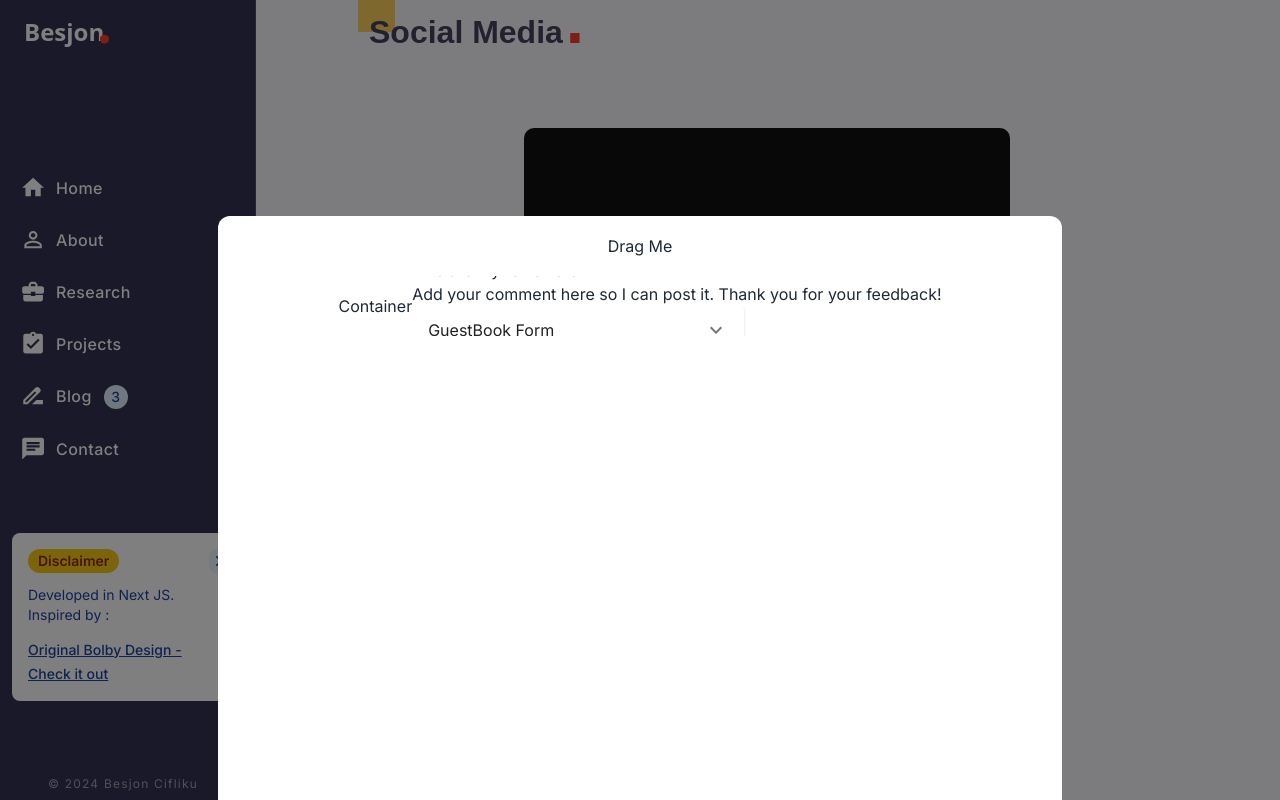
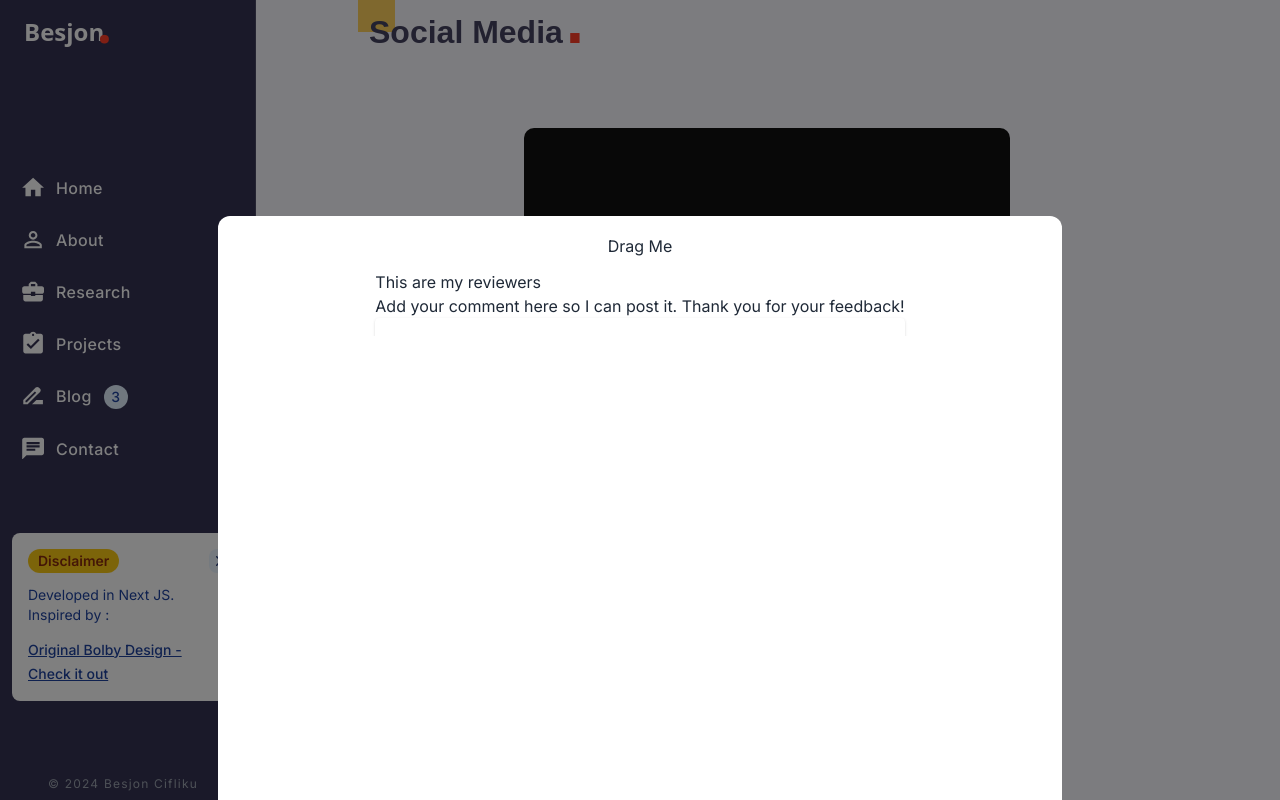
Before and after one commit to besjoncifliku/bolby-next-portofolio, a Next.js app: page / in a window 1280 px wide. Both pictures are taken after a click on the button "GuestBook". Built offline with nearby package versions, Linux system fonts and the light colour scheme.

Commit message:
Guestbook form cannot open on load

```diff
--- a/src/components/_generics/ExpandibleForm.tsx
+++ b/src/components/_generics/ExpandibleForm.tsx
@@ -15,17 +15,22 @@ type ExpandibleFormFC = {
  */
 export const ExpandibleForm = ({ formControls }: ExpandibleFormFC): JSX.Element => {
     return (
-        <div className="flex" style={{ overflow: 'hidden' }}>
+        <div>
             <Accordion>
                 <AccordionSummary
                     expandIcon={ <ExpandMoreIcon /> }
-                    aria-controls="panel1-content"
-                    id="panel1-header"
+                    aria-controls="expandible-forms"
                 >
                     GuestBook Form
                 </AccordionSummary>
                 <AccordionDetails>
-                    { cloneElement(formControls) }
+                    <div className={'text-gray-800'}>
+                        Test me
+                    </div>
+                    { formControls
+                        ? cloneElement(formControls)
+                        : <p className={'text-gray-800 text-sm text-center'}>Sorry, cannot load the form!</p>
+                    }
                 </AccordionDetails>
             </Accordion>
         </div>
--- a/src/components/_generics/StickyBottomModal.tsx
+++ b/src/components/_generics/StickyBottomModal.tsx
@@ -109,7 +109,7 @@ export const BottomSheetModal = ({ openModal, closeModal, contentContainerChild
             >
                 <a.div className={'sticky-bottom-sheet'} style={{display, bottom: `calc(-100vh + ${maxHeight - 300}px)`, y}}  ref={dragRef} >
                     <div className={'grab-cursor text-gray-800'} { ...bind() } >Drag Me</div>
-                    <div className={'text-gray-800 h-28'}>
+                    <div className={'text-gray-800 flex flex-col h-full'}>
                         Container
                         { contentContainerChild ? cloneElement(contentContainerChild) : <></> }
                     </div>
--- a/src/components/guestbook/index.tsx
+++ b/src/components/guestbook/index.tsx
@@ -43,7 +43,7 @@ export const GuestBook = (): JSX.Element => {
     const [guestReviews, setGuestReviews] = useState<any>([]);
 
     return (
-        <div className="flex flex-col" style={{ overflow: 'hidden' }}>
+        <div className="flex flex-col">
             <h2>This are my reviewers </h2>
             <p>Add your comment here so I can post it. Thank you for your feedback!</p>
             <ExpandibleForm  formControls={<GuestReviewForm />} />
--- a/src/components/social-media-header/index.tsx
+++ b/src/components/social-media-header/index.tsx
@@ -1,5 +1,6 @@
 import React, { useState } from 'react'
-import '../../sass/_general.scss';
+import { BottomSheetModal } from "@/components/_generics/StickyBottomModal";
+import { GuestBook } from "@/components/guestbook";
 import UserProfileImg from "@/assets/images/about_user_profile.png";
 import Image from "next/image";
 import CalendarMonthOutlinedIcon from '@mui/icons-material/CalendarMonthOutlined';
@@ -10,8 +11,7 @@ import BookIcon from '@mui/icons-material/Book';
 // TODO Optimize dino game for production
 import {DinoGame} from "@/components/dino-game";
 import {boolean} from "property-information/lib/util/types";
-import {BottomSheetModal} from "@/components/_generics/StickyBottomModal";
-import {GuestBook} from "@/components/guestbook";
+
 
 export const SocialMediaHeader = () => {
 
--- a/src/containers/content/index.tsx
+++ b/src/containers/content/index.tsx
@@ -9,6 +9,8 @@ import { AnimatedText } from "@/components/animated-text";
 import '../../sass/_style.scss';
 import { SocialMediaSection } from "@/containers/social-media";
 import {GuestBook} from "@/components/guestbook";
+import {GuestReviewForm} from "@/components/guestbook/GuestReviewForm";
+import {ExpandibleForm} from "@/components/_generics/ExpandibleForm";
 
 export const Content = () => {
     return (
@@ -21,7 +23,6 @@ export const Content = () => {
                 <SocialMediaSection />
                 <AnimatedText />
                 <BlogView />
-                <GuestBook />
                 <ContactView />
             </div>
         </div>
```
